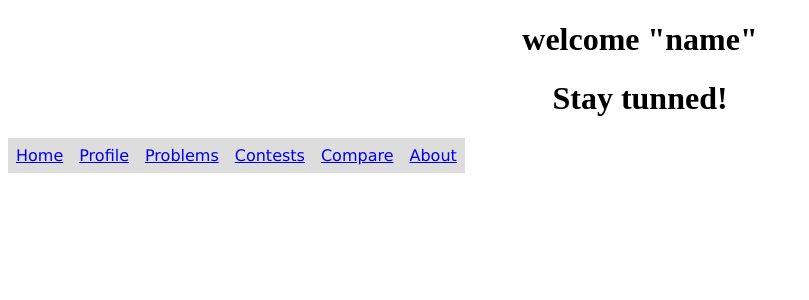
After one commit to utchchhwas/cf-practice-tracker, a Flask app: page /welcome in a window 1280 px wide. The commit adds this page. Shown: the top 300 px of the page, without its empty margins (0-809 px from the left). Run offline with Flask 2, Linux system fonts and the light colour scheme.

Commit message:
creating templates for various pages

```diff
--- a/App.py
+++ b/App.py
@@ -1,4 +1,13 @@
 from flask import Flask, render_template
+
+import cx_Oracle
+
+# Establish the database connection
+connection = cx_Oracle.connect(user="c##cf", password="cf",
+                               dsn="localhost/orcl")
+
+print('Successfully connected to the database')
+
 
 
 app = Flask(__name__)
@@ -9,6 +18,19 @@ def index():
     return render_template("index.html")
 
 
+
+
+@app.route("/login")
+def login():
+    return render_template("login.html")
+
+
+
+@app.route("/welcome")
+def afterlogin():
+    return render_template("afterlogin.html")
+
+
 def main():
     app.run(debug=True)  # Run with debug mode turned on
 
--- /dev/null
+++ b/templates/afterlogin.html
@@ -0,0 +1,44 @@
+<!DOCTYPE html>
+<html lang="en">
+    <head>
+        <title>welcome page</title>
+
+        <style>
+            table, th, td {
+              border: 1px solid rgb(201, 34, 34);
+              border-radius: 10px;
+              border-style: ridge;
+            }
+
+            ul {
+               list-style-type: none;
+               margin: 0;
+               padding: 0;
+               overflow: hidden;
+            }
+
+            li {
+                float: left;
+            }
+            li a {
+               display: block;
+               padding: 8px;
+               background-color: #dddddd;
+            }
+            </style>
+
+    </head>
+    <body>
+        <h1 style="text-align: center">welcome "name"</h1>
+        <h1 style="text-align: center">Stay tunned!</h1>
+
+        <ul align = "" style="font-family: Verdana; color: rosybrown;">
+            <li><a href="#home">Home</a></li>
+            <li><a href="#profile">Profile</a></li>
+            <li><a href="#problems">Problems</a></li>
+            <li><a href="#contests">Contests</a></li>
+            <li><a href="#compare">Compare</a></li>
+            <li><a href="#about">About</a></li>
+          </ul>
+    </body>
+</html>
--- a/templates/index.html
+++ b/templates/index.html
@@ -2,9 +2,15 @@
 <html lang="en">
     <head>
         <title>Codeforces Practice Tracker</title>
+
+
     </head>
     <body>
         <h1 style="text-align: center">Codeforces Practice Tracker is under development</h1>
         <h1 style="text-align: center">Stay tunned!</h1>
+
+        <h1 style="text-align: center">get started!</h1>
+
+
     </body>
 </html>
```
Also changed, not shown: db.py (added, +10 -0 lines), templates/contests.html (added, +15 -0 lines), templates/login.html (added, +21 -0 lines).
